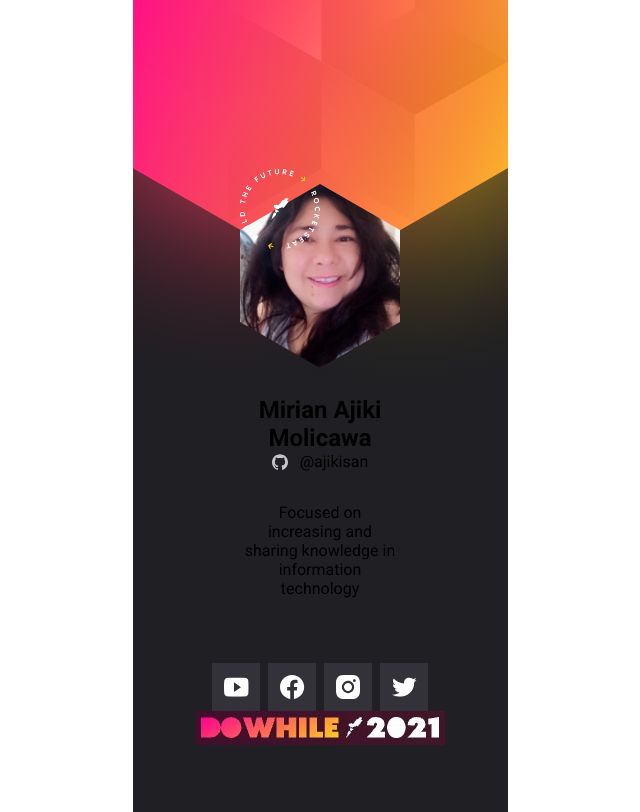
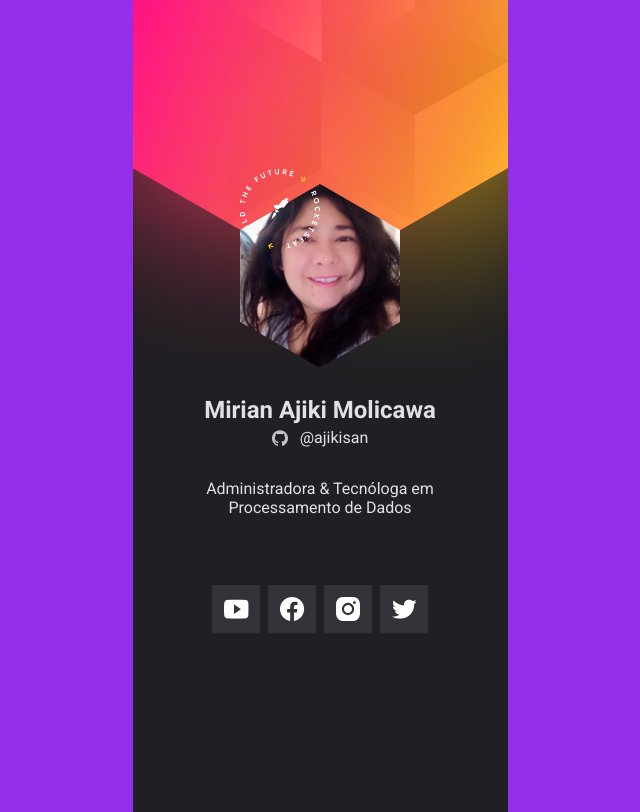
Before and after one commit to ajikisan/NLW-Heat-Origin-2021, a plain HTML site: page index.html in a window 1280 px wide. Shown: the whole page, without its empty margins (320-960 px from the left). Drawn offline with Linux system fonts and the light colour scheme.

Commit message:
NLW Origin - Conclusão do Crachá Web - DoWhile2021

```diff
--- a/index.html
+++ b/index.html
@@ -1,66 +1,77 @@
-
 <!DOCTYPE html>
 <html lang="en">
   <head>
-        <meta charset="UTF-8">
-        <meta http-equiv="X-UA-Compatible" content="IE=edge">
-        <meta name="viewport" content="width=device-width, initial-scale=1.0">
+    <meta charset="UTF-8" />
+    <meta http-equiv="X-UA-Compatible" content="IE=Edge" />
+    <meta name="viewport" content="width=device-width, initial-scale=1.0" />
     <title>Mirian Ajiki Molicawa - DoWhile 2021</title>
 
     <link rel="stylesheet" href="style.css" />
-
-      <link rel="preconnect" href="https://fonts.googleapis.com"/>
-
-      <link rel="preconnect" href="https://fonts.gstatic.com" crossorigin/>
-
-      <link href="https://fonts.googleapis.com/css2?family=Roboto:wght@400;700&display=swap" rel="stylesheet"/>
-
+    <link rel="preconnect" href="https://fonts.googleapis.com" />
+    <link rel="preconnect" href="https://fonts.gstatic.com" crossorigin />
+    <link
+      href="https://fonts.googleapis.com/css2?family=Roboto:wght@400;700&display=swap"
+      rel="stylesheet"
+    />
   </head>
 
   <body>
     <main>
       <div class="container">
-
         <div class="logomarca">
-
           <span>
-                     <img src="images/build.svg" alt="Selo do Rocketseat"/>
+            <img src="images/build.svg" alt="Selo do Rocketseat" />
           </span>
 
-                     <img src="images/mirian.jpg" alt="Foto do perfil da Mirian Ajiki Molicawa"/>
+          <img
+            src="images/mirian.jpg"
+            alt="Foto do perfil da Mirian Ajiki Molicawa"
+            id="UserImage"
+          />
+        </div>
 
-                    <h1>Mirian Ajiki Molicawa</h1>
-                    <a href="https://github.com/ajikisan" >
-                    <img src = "images/github_2.svg"
-                     alt="ícone do github">@ajikisan</a>
+        <h1 id="userName">Mirian Ajiki Molicawa</h1>
 
-                     <p>
-                      Focused on increasing and sharing knowledge in information technology</p>
+        <a id="userLink" href="https://github.com/ajikisan" target="_blank">
+          <img src="images/github_2.svg" alt="ícone do github" />
+          <span id="userLogin">@ajikisan</span></a
+        >
 
-                      <ul>
-                           <li>
-                           <a href="https://youtu.be/FLU2bHY0Ras" target ="_blank">
-                            <img src="images/youtube.svg" alt="ícone do Youtube" /> </a>
+        <p id="userBio">Administradora & Tecnóloga em Processamento de Dados</p>
+
+        <ul id="socialLinks">
+          <li class="youtube">
+            <a href="https://youtu.be/FLU2bHY0Ras" target="_blank">
+              <img src="images/youtube.svg" alt="ícone do Youtube" />
+            </a>
           </li>
 
-                           <li>
-                              <a href="https://www.facebook.com/mirian.ajikimolicawa" target ="_blank">
-                             <img src="images/facebook.svg" alt="ícone do Facebook"/> </a>
+          <li class="facebook">
+            <a
+              href="https://www.facebook.com/mirian.ajikimolicawa"
+              target="_blank"
+            >
+              <img src="images/facebook.svg" alt="ícone do Facebook" />
+            </a>
           </li>
 
-                             <li>
-                             <a href="https://www.instagram.com/mirianajikimolicawa" target ="_blank">
-                             <img src="images/instagram.svg" alt="ícone do Instagram"/> </a>
+          <li class="instagram">
+            <a
+              href="https://www.instagram.com/mirianajikimolicawa"
+              target="_blank"
+            >
+              <img src="images/instagram.svg" alt="ícone do Instagram" />
+            </a>
           </li>
-                             <li>
-                              <a href="https://twitter.com/ajikisan" target ="_blank">
-                             <img src="images/twitter.svg" alt="ícone do Twitter">  </a>
+
+          <li class="twitter">
+            <a href="https://twitter.com/ajikisan" target="_blank">
+              <img src="images/twitter.svg" alt="ícone do Twitter" />
+            </a>
           </li>
         </ul>
-
       </div>
-                 <img src="images/DoWhile2021.jpg" alt="DoWhile2021">
     </main>
+    <script src="main.js"></script>
   </body>
-
 </html>
--- /dev/null
+++ b/main.js
@@ -0,0 +1,32 @@
+const LinksSocialMedia = {
+  github: 'ajikisan',
+  youtube: 'FLU2bHY0Ras', //confira o vídeo da minha mascote - por gentileza deixe seu like :)
+  facebook: 'mirian.ajikimolicawa',
+  instagram: 'mirianajikimolicawa',
+  twitter: 'ajikisan'
+}
+
+function changeSocialMediaLinks() {
+  for (let li of socialLinks.children) {
+    const social = li.getAtribute('class')
+
+    li.children[0].href = `https://${social}.com/${LinksSocialMedia[social]}`
+  }
+}
+
+changeSocialMediaLinks()
+
+function getGitHubProfileInfos() {
+  const url = `https://api.github.com/users/${LinksSocialMedia.github}`
+
+  fetch(url)
+    .then(response => response.json())
+    .then(data => {
+      userName.textContent = data.name
+      userLink.href = data.html_url
+      userLogin.textContent = data.login
+      userBio.textContent = data.bio
+      UserImage.src = data.logomarca_url
+    })
+}
+getGitHubProfileInfos()
--- a/style.css
+++ b/style.css
@@ -4,12 +4,13 @@
 
 html,
 body {
-  --black: hsl(240%, 6%, 13%);
-  --grey: hsl(240%, 9%, 89%);
+  --black: hsl(240, 6%, 13%);
+  --grey: hsl(240, 9%, 89%);
 
   height: 100%;
   font-family: 'Roboto', sans-serif;
   -webkit-font-smothing: antialiased;
+  background: hsl(272, 82%, 55%);
 }
 
 body {
@@ -46,6 +47,7 @@
   z-index: 1;
 }
 
+/*logomarca da Rocketseat vai ficar por cima da foto*/
 .logomarca > img {
   width: 10rem;
   height: 11.5rem;
@@ -62,7 +64,7 @@
 a {
   color: var(--grey);
   text-decoration: none;
-  margin-top: 0.25%;
+  margin-top: 0.25rem;
   display: flex;
   gap: 0.75rem;
   justify-content: center;
@@ -74,8 +76,8 @@
 }
 
 ul {
+  margin-top: 4rem;
   list-style: none;
-  margin-top: 4rem;
   padding: 0;
   display: flex; /* elementos um ao lado do outro na horizontal*/
   /*flex-direction: column;*/
```
Also changed, not shown: images/faixa.svg (added), images/quebra.svg (added), 1 other file. Lines whose indentation alone changed are shown as unchanged.
